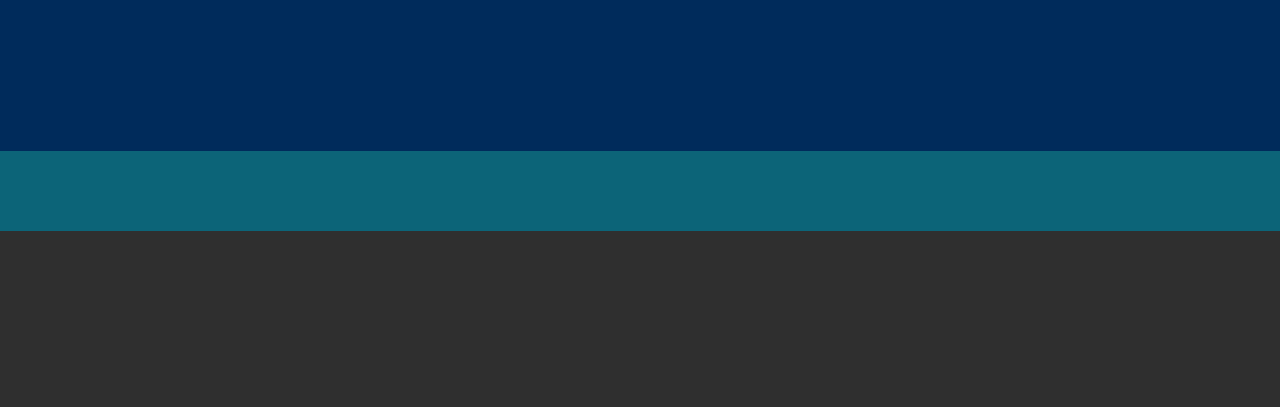
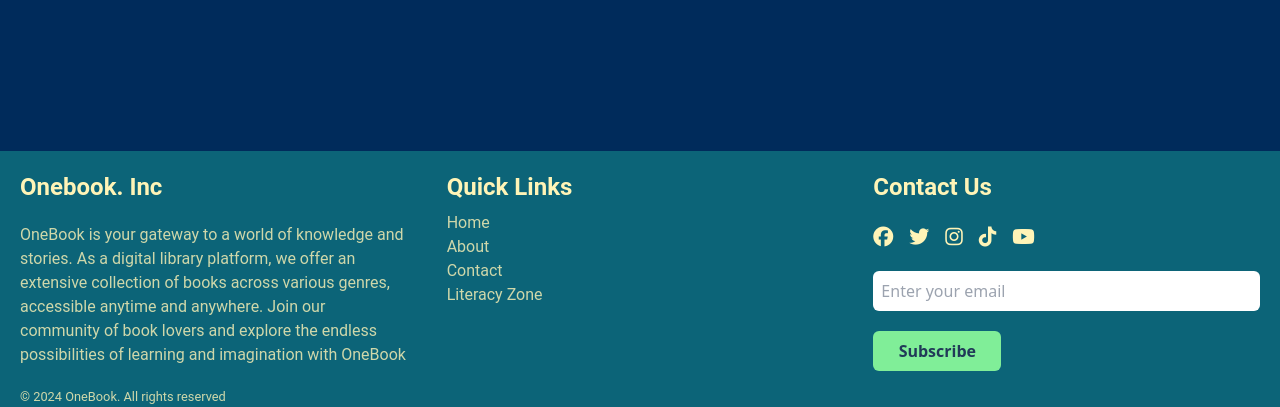
Before and after one commit to Kepin17/project-uas-pemrograman-basis-data, a PHP site: page / in a window 1280 px wide. Shown: the part 1369-1776 px from the top of the page. Before the commit the page ends 1600 px from the top, so only its background shows below. Run offline with PHP 8.4, Linux system fonts and the light colour scheme; some libraries are stand-ins or nearby versions; some web fonts are replaced.

Commit message:
create footer section

```diff
--- /dev/null
+++ b/main.css
@@ -0,0 +1,3 @@
+li {
+    list-style-type: none;
+}
--- a/src/components/fragments/footer.php
+++ b/src/components/fragments/footer.php
@@ -1,3 +1,31 @@
-<footer class="bg-[#0C6478] w-full h-20 flex items-center justify-center">
+<footer class="bg-[#0C6478] w-full h-[16rem] flex gap-10 p-5">
+  <div class="left-textbox w-1/2 flex flex-col gap-5 ">
+    <h1 class="font-roboto text-2xl font-bold text-[#FFF4B7]">Onebook. Inc</h1>
+    <p class="font-roboto text-[#FFF4B7] opacity-80">OneBook is your gateway to a world of knowledge and stories. As a digital library platform, we offer an extensive collection of books across various genres, accessible anytime and anywhere. Join our community of book lovers and explore the endless possibilities of learning and imagination with OneBook</p>
+    <small class="font-roboto text-[#FFF4B7] opacity-80">&copy; 2024 OneBook. All rights reserved</small>
+  </div>
+  <div class="center-textbox w-1/2 flex flex-col gap-2">
+    <h1 class="font-roboto text-2xl font-bold text-[#FFF4B7]">Quick Links</h1>
+    <ul class="font-roboto text-[#FFF4B7] opacity-80">
+      <li><a href="">Home</a></li>
+      <li><a href="">About</a></li>
+      <li><a href="">Contact</a></li>
+      <li><a href="">Literacy Zone</a></li>
+    </ul>
+  </div>
+  <div class="right-textbox w-1/2 flex flex-col gap-5">
+    <h1 class="font-roboto text-2xl font-bold text-[#FFF4B7]">Contact Us</h1>
+    <div class="sosmed-wrap text-xl flex gap-4 text-[#FFF4B7]">
+      <a href="" class="sosmed-icon"><i class="fa-brands fa-facebook"></i></a>
+      <a href="" class="sosmed-icon"><i class="fa-brands fa-twitter"></i></a>
+      <a href="" class="sosmed-icon"><i class="fa-brands fa-instagram"></i></a>
+      <a href="" class="sosmed-icon"><i class="fa-brands fa-tiktok"></i></a>
+      <a href="" class="sosmed-icon"><i class="fa-brands fa-youtube"></i></a>
+    </div>
 
+    <div class="subs-email flex flex-col">
+      <input type="email" placeholder="Enter your email" class="p-2 rounded-md focus:outline-none">
+      <button class="cta-btn p-2 my-5 h-10 w-32 text-[#213A58] bg-[#80EE98] flex justify-center items-center font-bold rounded-md">Subscribe</button>
+    </div>
+  </div>
 </footer>
--- a/src/components/layouts/mainLayout.php
+++ b/src/components/layouts/mainLayout.php
@@ -10,6 +10,8 @@
     <!-- link CDN Fontawsome -->
 
     <link rel="stylesheet" href="https://cdnjs.cloudflare.com/ajax/libs/font-awesome/6.7.1/css/all.min.css" integrity="sha512-5Hs3dF2AEPkpNAR7UiOHba+lRSJNeM2ECkwxUIxC1Q/FLycGTbNapWXB4tP889k5T5Ju8fs4b1P5z/iB4nMfSQ==" crossorigin="anonymous" referrerpolicy="no-referrer" />
+
+    <link rel="stylesheet" href="main.css">
 </head>
 
 <style>
```
